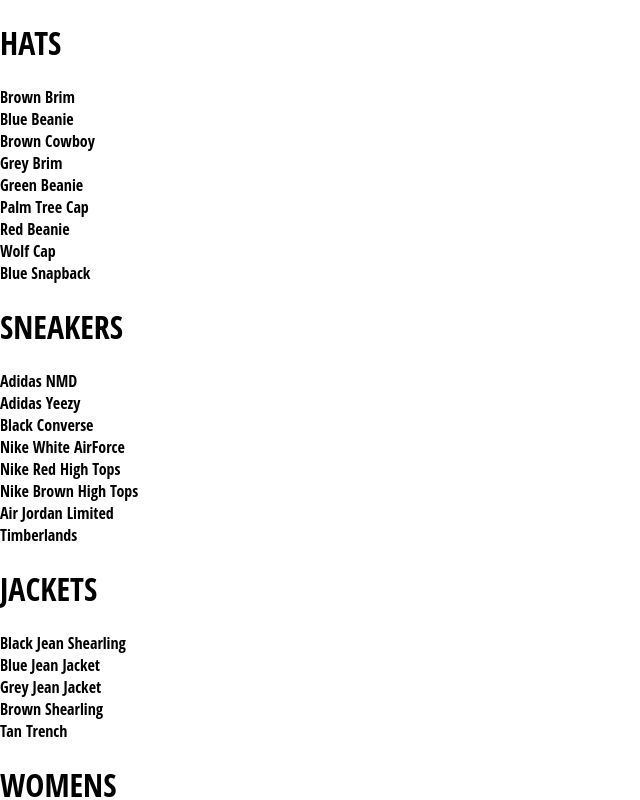
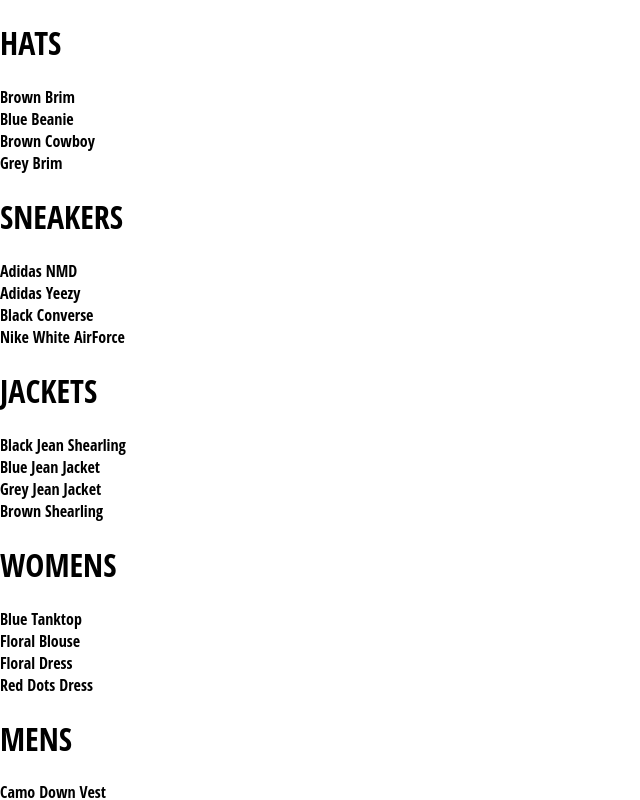
Before and after one commit to MagdalenaJasmine/ecommerce_practice-, a React (Create React App) app: page /shop in a window 1280 px wide. Shown: the top 800 px of the page, without its empty margins (0-640 px from the left). Built offline with nearby package versions, Linux system fonts and the light colour scheme; the HTML template or start-up script is replaced by a standard one.

Commit message:
filtered down to four item types

```diff
--- a/src/components/preview-collection/preview-collection.component.jsx
+++ b/src/components/preview-collection/preview-collection.component.jsx
@@ -5,9 +5,11 @@
   <div className="collection-preview">
     <h1 className="title">{title.toUpperCase()}</h1>
     <div className="preview">
-      {items.map((item) => (
-        <div key={item.id}>{item.name}</div>
-      ))}
+      {items
+        .filter((item, idx) => idx < 4)
+        .map((item) => (
+          <div key={item.id}>{item.name}</div>
+        ))}
     </div>
   </div>
 );
```
